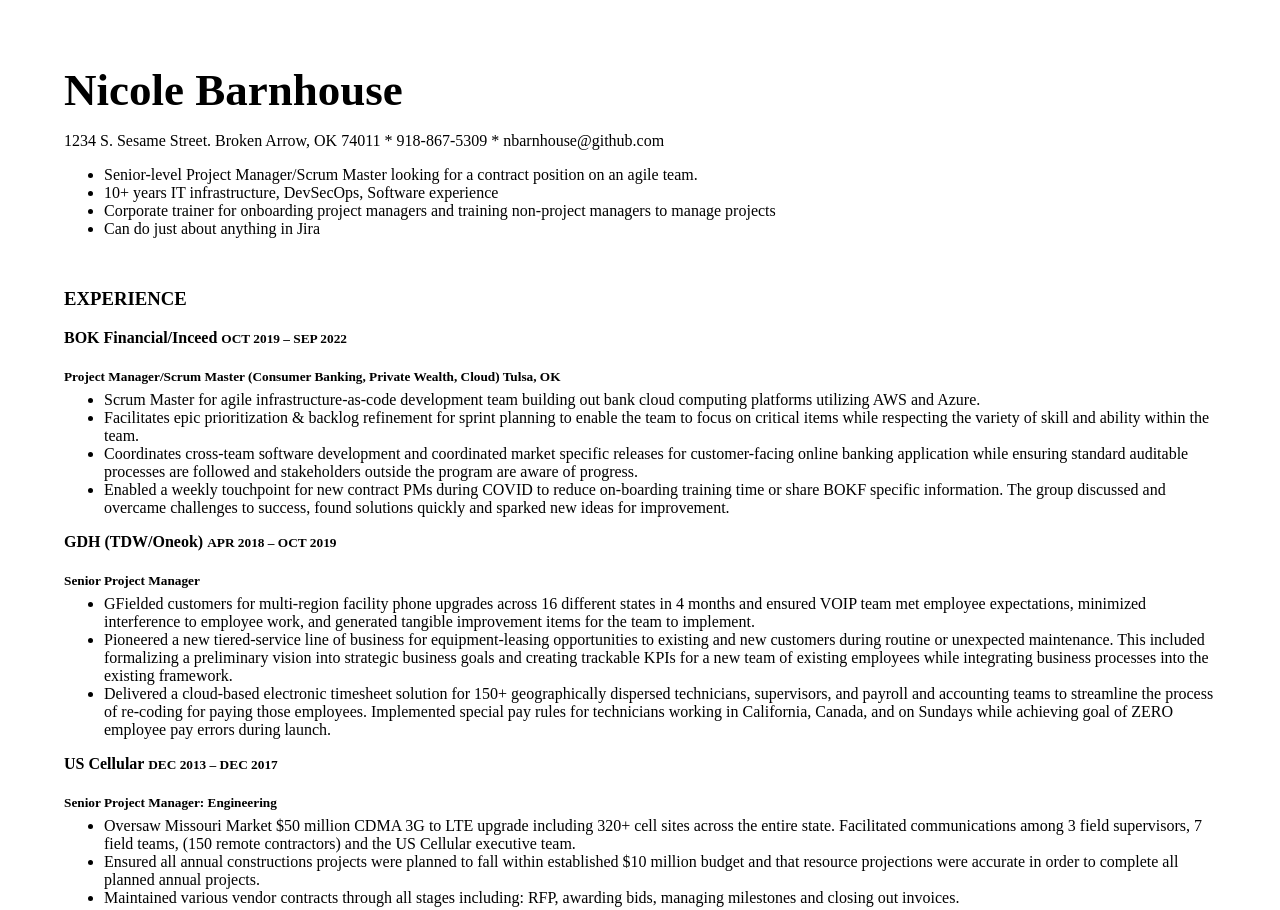
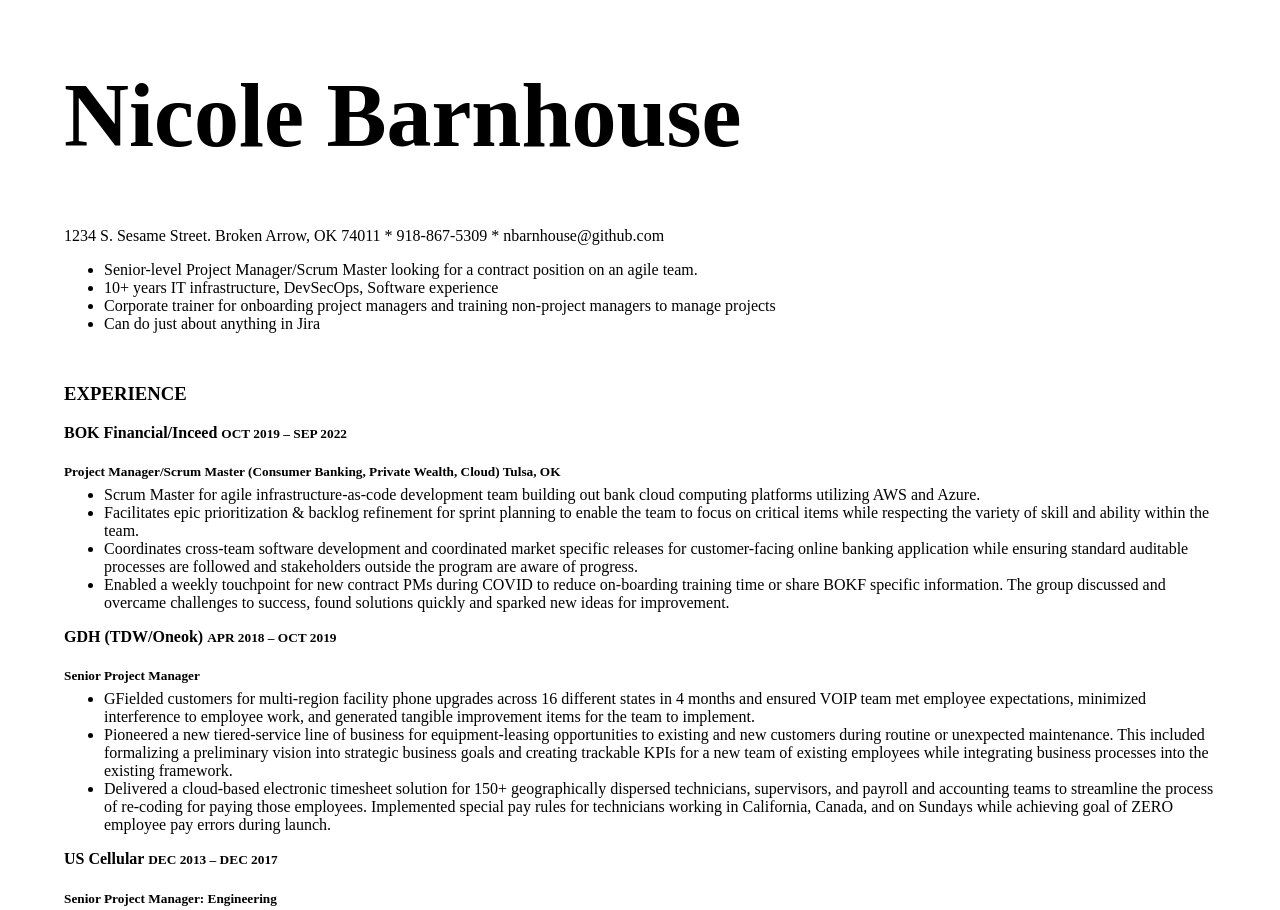
Before and after one commit to nbarnhouse/nbarhouse.github.io, a plain HTML site: page index.html in a window 1280 px wide. Shown: the top 910 px of the page. Drawn offline with Linux system fonts and the light colour scheme.

Commit message:
Update index.html

```diff
--- a/index.html
+++ b/index.html
@@ -9,7 +9,7 @@
 
 
 <body>
-    <div class="text-animation"
+    <div class="text-animation">
          <h1> Nicole Barnhouse </h1>
   </div>
     <div class="bl-address">
```
